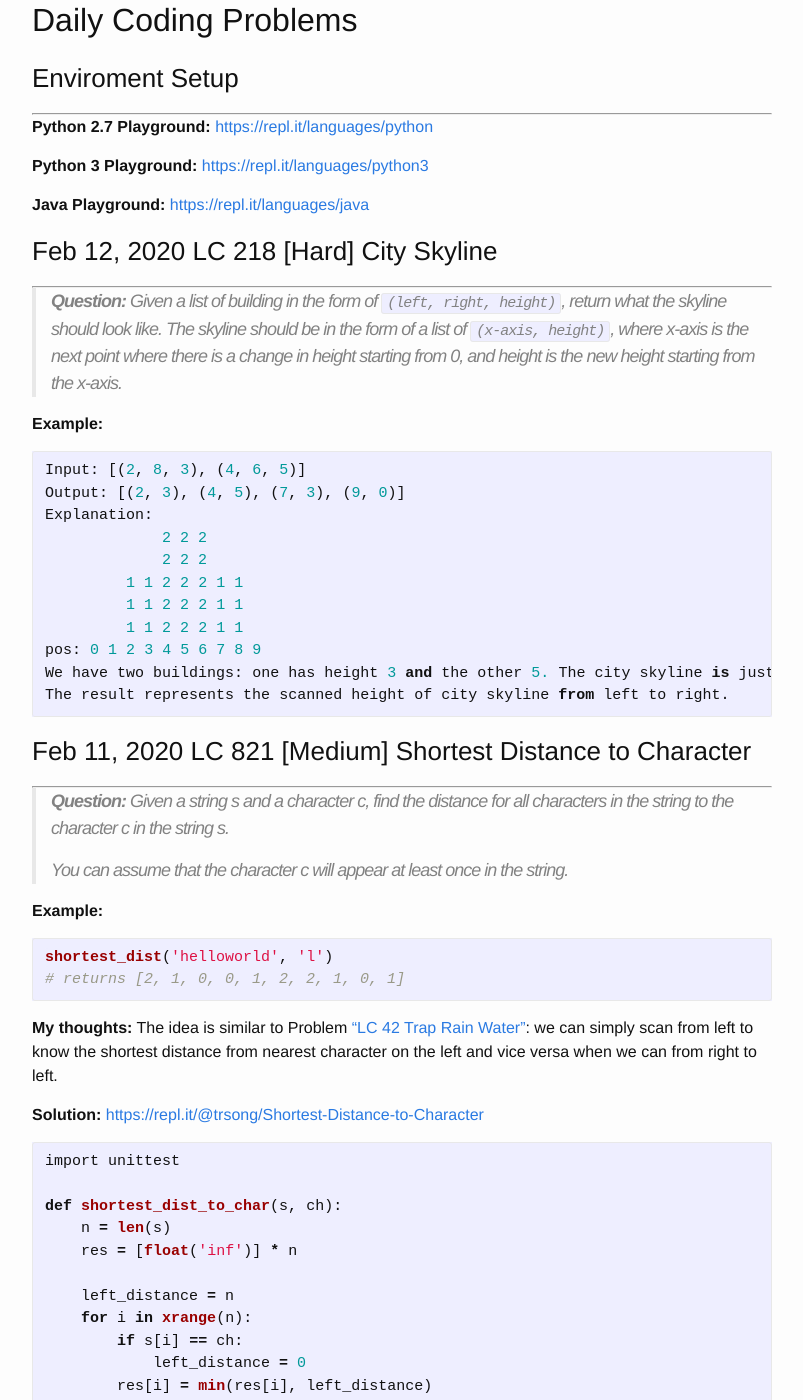
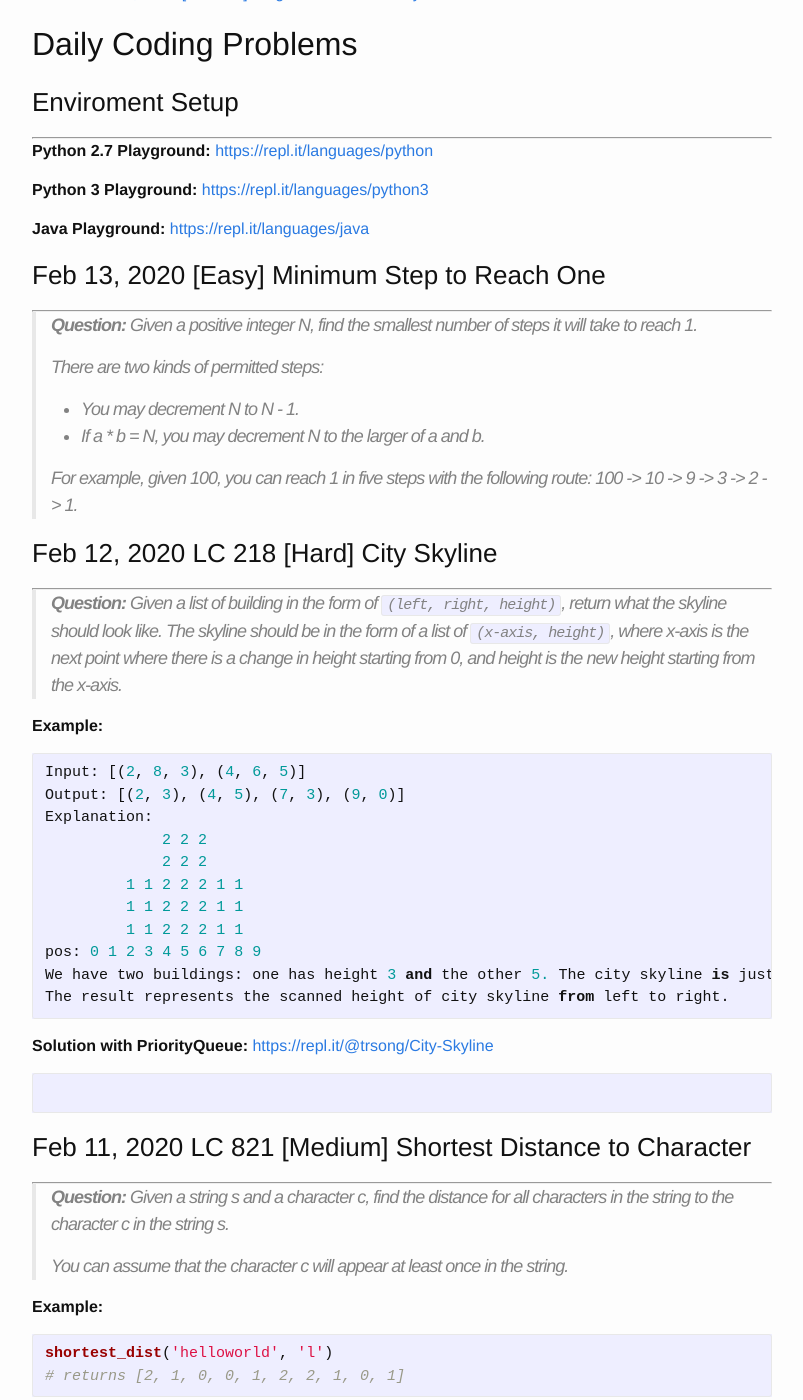
Before and after one commit to trsong/trsong.github.io, a Jekyll site: the page built from _posts/2020-02-01-DailyQuestionsFeb.md, in a window 1280 px wide and 1400 px high, scrolled down 555 px. Shown: the whole window, without its empty margins (238-1041 px from the left). Built offline with Jekyll 4.4.1, drawn with Linux system fonts in a browser that asks for light colours; some of the changed text lies outside the part shown.

Commit message:
Add Feb 13 Question

````diff
--- a/_posts/2020-02-01-DailyQuestionsFeb.md
+++ b/_posts/2020-02-01-DailyQuestionsFeb.md
@@ -18,6 +18,16 @@ categories: Python/Java
 
 **Java Playground:** [https://repl.it/languages/java](https://repl.it/languages/java)
 
+### Feb 13, 2020 \[Easy\] Minimum Step to Reach One
+---
+> **Question:** Given a positive integer N, find the smallest number of steps it will take to reach 1.
+>
+> There are two kinds of permitted steps:
+> - You may decrement N to N - 1.
+> - If a * b = N, you may decrement N to the larger of a and b.
+>
+> For example, given 100, you can reach 1 in five steps with the following route: 100 -> 10 -> 9 -> 3 -> 2 -> 1.
+
 ### Feb 12, 2020 LC 218 \[Hard\] City Skyline
 ---
 > **Question:** Given a list of building in the form of `(left, right, height)`, return what the skyline should look like. The skyline should be in the form of a list of `(x-axis, height)`, where x-axis is the next point where there is a change in height starting from 0, and height is the new height starting from the x-axis.
@@ -35,6 +45,11 @@ Explanation:
 pos: 0 1 2 3 4 5 6 7 8 9
 We have two buildings: one has height 3 and the other 5. The city skyline is just the outline of combined looking.
 The result represents the scanned height of city skyline from left to right.
+```
+
+**Solution with PriorityQueue:** [https://repl.it/@trsong/City-Skyline](https://repl.it/@trsong/City-Skyline)
+```py
+
 ```
 
 ### Feb 11, 2020 LC 821 \[Medium\] Shortest Distance to Character
````
